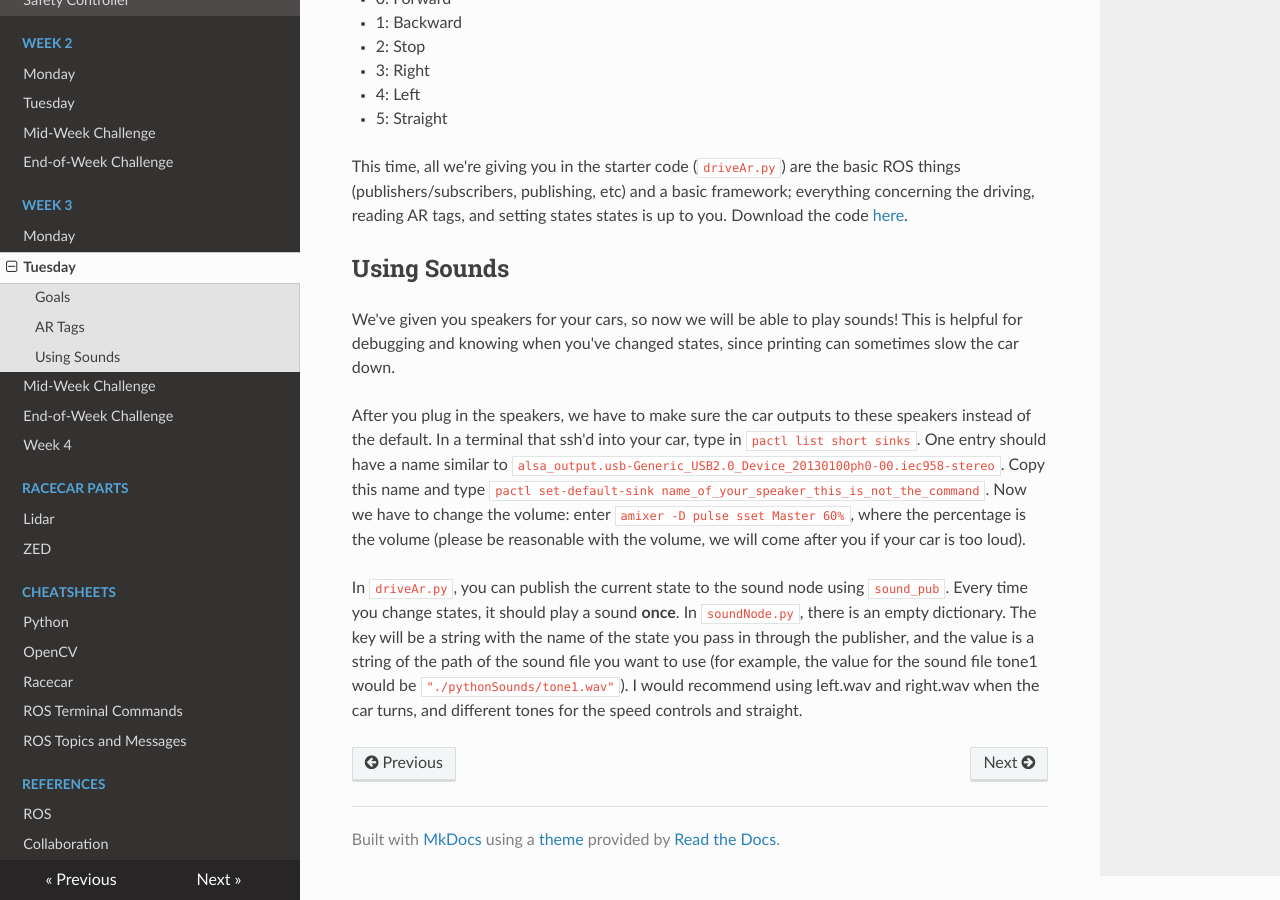
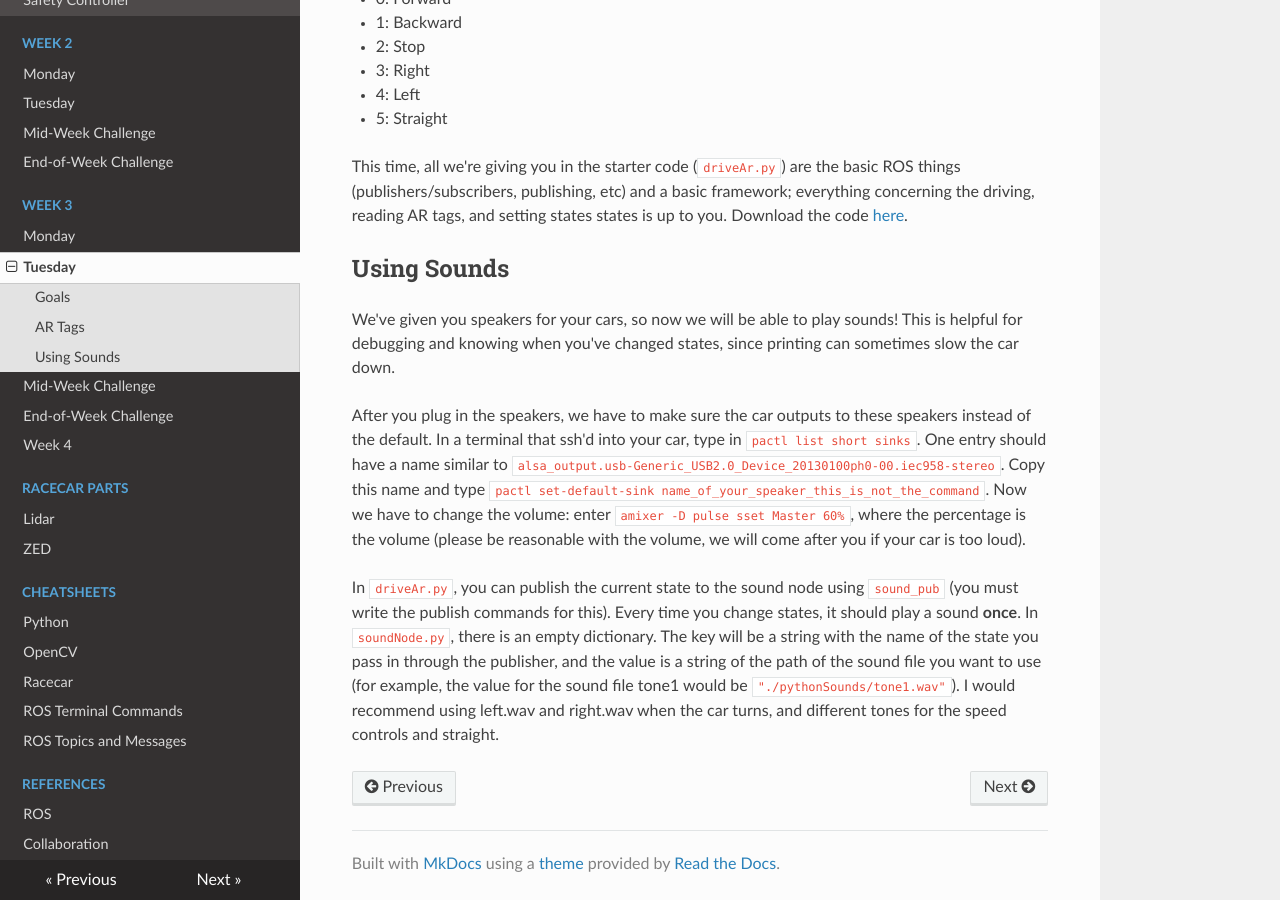
Before and after one commit to ChrisLindland/racecar-website, an MkDocs documentation site: the page built from docs/week3/02_tuesday/lab.md, in a window 1280 px wide and 900 px high, scrolled down 2161 px. Built offline with MkDocs 1.6.1, drawn with Linux system fonts in a browser that asks for light colours; nearby versions of some CDN libraries.

Commit message:
Update lab.md

```diff
--- a/docs/week3/02_tuesday/lab.md
+++ b/docs/week3/02_tuesday/lab.md
@@ -53,4 +53,4 @@ We've given you speakers for your cars, so now we will be able to play sounds! T
 
 After you plug in the speakers, we have to make sure the car outputs to these speakers instead of the default. In a terminal that ssh'd into your car, type in `pactl list short sinks`. One entry should have a name similar to `alsa_output.usb-Generic_USB2.0_Device_20130100ph0-00.iec958-stereo`. Copy this name and type `pactl set-default-sink name_of_your_speaker_this_is_not_the_command`. Now we have to change the volume: enter `amixer -D pulse sset Master 60%`, where the percentage is the volume (please be reasonable with the volume, we will come after you if your car is too loud).
 
-In `driveAr.py`, you can publish the current state to the sound node using `sound_pub`. Every time you change states, it should play a sound __once__.  In `soundNode.py`, there is an empty dictionary. The key will be a string with the name of the state you pass in through the publisher, and the value is a string of the path of the sound file you want to use (for example, the value for the sound file tone1 would be `"./pythonSounds/tone1.wav"`). I would recommend using left.wav and right.wav when the car turns, and different tones for the speed controls and straight.
+In `driveAr.py`, you can publish the current state to the sound node using `sound_pub` (you must write the publish commands for this). Every time you change states, it should play a sound __once__.  In `soundNode.py`, there is an empty dictionary. The key will be a string with the name of the state you pass in through the publisher, and the value is a string of the path of the sound file you want to use (for example, the value for the sound file tone1 would be `"./pythonSounds/tone1.wav"`). I would recommend using left.wav and right.wav when the car turns, and different tones for the speed controls and straight.
```
